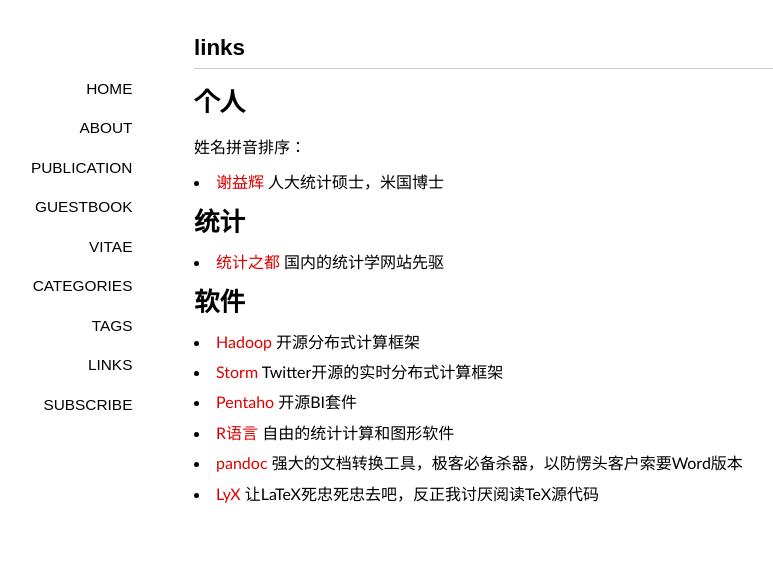
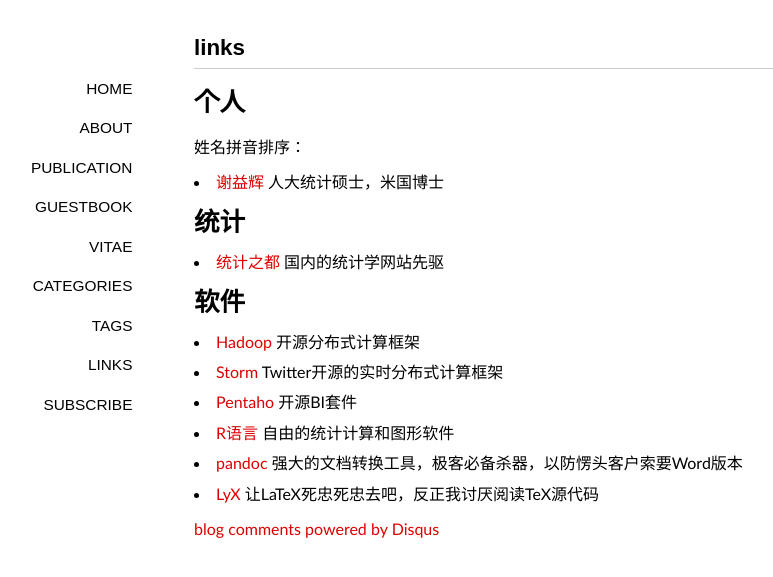
Before and after one commit to nwf5d/nwf5d.github.io, a Jekyll site: the page built from links/index.md, in a window 1280 px wide. Shown: the top 577 px of the page, without its empty margins (146-919 px from the left). Built offline with Jekyll 4.4.1, drawn with Linux system fonts in a browser that asks for light colours; some web fonts are replaced; Markdown is read by kramdown in place of the engine named in the settings; comment, search, counter and statistics services are not loaded; some of the changed lines change nothing that is shown.

Commit message:
Update comments.md

```diff
--- a/_includes/comments.md
+++ b/_includes/comments.md
@@ -3,8 +3,8 @@
 <script type="text/javascript">
     /* * * CONFIGURATION VARIABLES: EDIT BEFORE PASTING INTO YOUR WEBPAGE * * */
     var disqus_shortname = 'nwf5d'; // required: replace example with your forum shortname
-    var disqus_url = '{{ site.url }}{{ page.url | remove:'index.html' }}';
-    /* * * DONT EDIT BELOW THIS LINE * * */
+
+    /* * * DON'T EDIT BELOW THIS LINE * * */
     (function() {
         var dsq = document.createElement('script'); dsq.type = 'text/javascript'; dsq.async = true;
         dsq.src = 'http://' + disqus_shortname + '.disqus.com/embed.js';
@@ -12,4 +12,5 @@
     })();
 </script>
 <noscript>Please enable JavaScript to view the <a href="http://disqus.com/?ref_noscript">comments powered by Disqus.</a></noscript>
+<a href="http://disqus.com" class="dsq-brlink">blog comments powered by <span class="logo-disqus">Disqus</span></a>
 </section>
```
